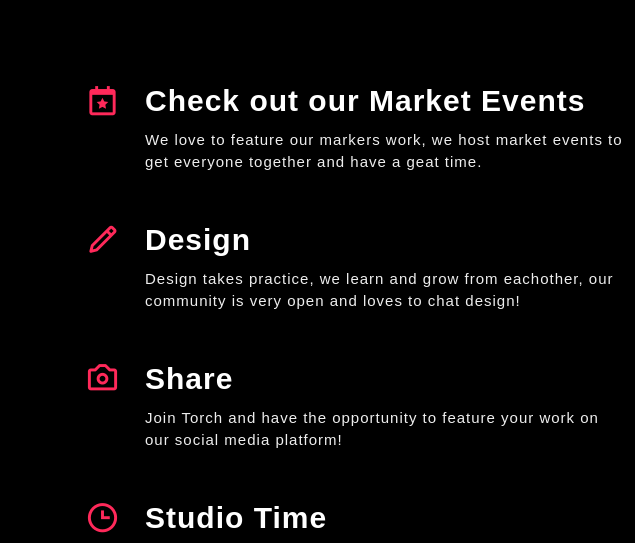
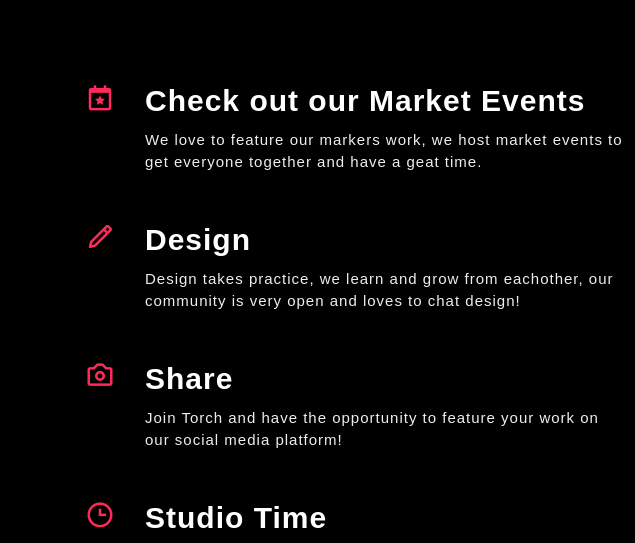
Before and after one commit to taraannbrooks/Torch-Studio, a plain HTML site: page index.html in a window 1280 px wide. Shown: the part 2427-2970 px from the top of the page, 0-635 px from the left. Drawn offline with Linux system fonts and the light colour scheme; a web font is replaced by a local one.

Commit message:
edits to icons

```diff
--- a/assets/css/style.css
+++ b/assets/css/style.css
@@ -804,8 +804,8 @@ section {
 }
 
 .features .icon-box i {
-  font-size: 35px;
-  font-weight: light;
+  font-size: 30px;
+  font-weight: lighter;
   float: left;
   color: #FF295A;
 }
```
